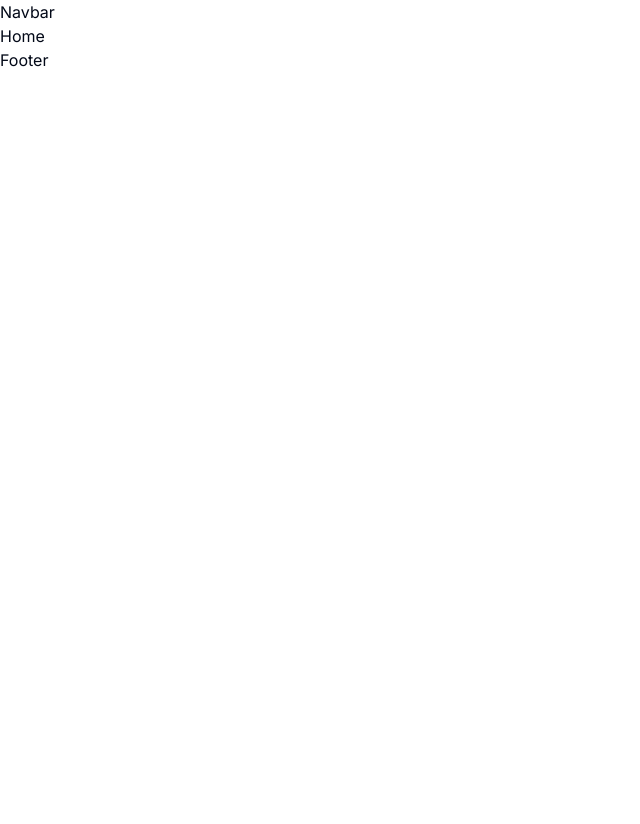
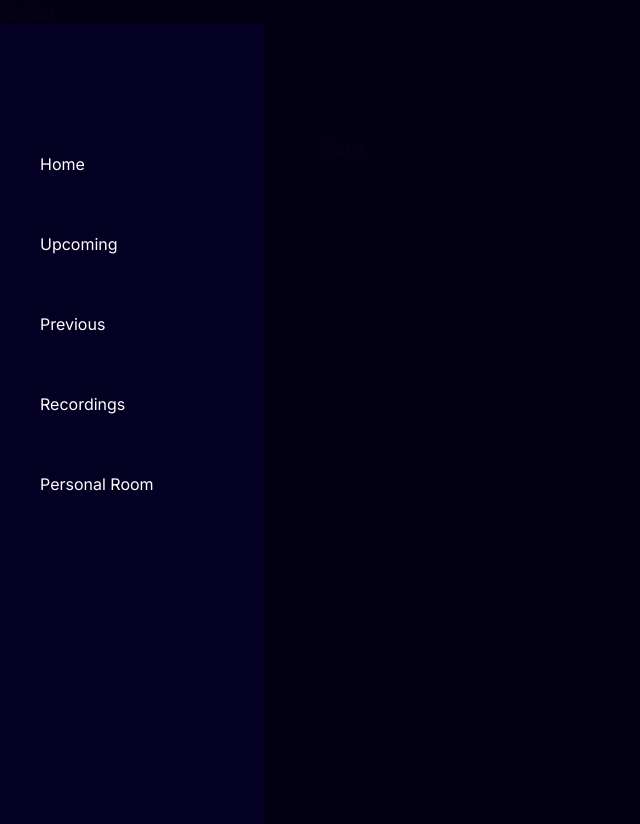
Before and after one commit to monir178/meet-point, a Next.js app: page / in a window 1280 px wide. Shown: the whole page, without its empty margins (0-640 px from the left). Before the commit the page ends 800 px from the top, so only its background shows below. Built offline with nearby package versions, Linux system fonts and the light colour scheme.

Commit message:
Sidebar created

```diff
--- /dev/null
+++ b/app/(root)/(home)/layout.tsx
@@ -0,0 +1,19 @@
+import Navbar from "@/components/ui/Navbar";
+import Sidebar from "@/components/ui/Sidebar";
+import { ReactNode } from "react";
+
+const HomeLayout = ({ children }: { children: ReactNode }) => {
+  return (
+    <main className="relative">
+      <Navbar />
+      <div className="flex">
+        <Sidebar />
+        <section className="flex min-h-screen flex-1 flex-col px-6 pb-6 pt-28 max-md:pb-14 sm:px-14">
+          <div className="w-full">{children}</div>
+        </section>
+      </div>
+    </main>
+  );
+};
+
+export default HomeLayout;
--- a/app/(root)/layout.tsx
+++ b/app/(root)/layout.tsx
@@ -1,7 +1,7 @@
 import { ReactNode } from "react";
 
 const RootLayout = ({ children }: { children: ReactNode }) => {
-  return <main>Navbar{children} Footer</main>;
+  return <main>{children} </main>;
 };
 
 export default RootLayout;
--- a/app/layout.tsx
+++ b/app/layout.tsx
@@ -16,7 +16,7 @@
 }>) {
   return (
     <html lang="en">
-      <body className={inter.className}>{children}</body>
+      <body className={`${inter.className} bg-dark-2`}>{children}</body>
     </html>
   );
 }
--- a/app/page.tsx
+++ /dev/null
@@ -1,9 +0,0 @@
-import { Button } from "@/components/ui/button";
-
-export default function Home() {
-  return (
-    <div>
-      <Button>Click me</Button>
-    </div>
-  );
-}
--- /dev/null
+++ b/components/ui/Navbar.tsx
@@ -0,0 +1,5 @@
+const Navbar = () => {
+  return <div>Navbar</div>;
+};
+
+export default Navbar;
--- /dev/null
+++ b/components/ui/Sidebar.tsx
@@ -0,0 +1,36 @@
+"use client";
+
+import { sidebarLinks } from "@/constants";
+import { cn } from "@/lib/utils";
+import Link from "next/link";
+import { usePathname } from "next/navigation";
+
+const Sidebar = () => {
+  const pathname = usePathname();
+
+  return (
+    <section className="sticky left-0 top-0 flex h-screen w-fit flex-col justify-between bg-dark-1 p-6 pt-28 text-white max-sm:hidden lg:w-[264px]">
+      <div className=" flex flex-1 flex-col gap-6">
+        {sidebarLinks.map((link) => {
+          const isActive =
+            pathname === link.route || pathname.startsWith(link.route);
+          return (
+            <Link
+              href={link.route}
+              key={link.label}
+              className={cn(
+                "flex gap-4 items-center p-4 rounded-lg justify-start",
+                {
+                  "bg-blue-1": isActive,
+                }
+              )}>
+              {link.label}
+            </Link>
+          );
+        })}
+      </div>
+    </section>
+  );
+};
+
+export default Sidebar;
--- /dev/null
+++ b/constants/index.ts
@@ -0,0 +1,27 @@
+export const sidebarLinks = [
+    {
+        label: "Home",
+        route: '/',
+        icon: '',
+    },
+    {
+        label: "Upcoming",
+        route: '/upcoming',
+        icon: '',
+    },
+    {
+        label: "Previous",
+        route: '/previous',
+        icon: '',
+    },
+    {
+        label: "Recordings",
+        route: '/recordings',
+        icon: '',
+    },
+    {
+        label: "Personal Room",
+        route: '/personal-room',
+        icon: '',
+    },
+]
--- a/tailwind.config.ts
+++ b/tailwind.config.ts
@@ -7,7 +7,7 @@
     './components/**/*.{ts,tsx}',
     './app/**/*.{ts,tsx}',
     './src/**/*.{ts,tsx}',
-	],
+  ],
   prefix: "",
   theme: {
     container: {
@@ -19,6 +19,12 @@
     },
     extend: {
       colors: {
+
+        dark: {
+          1: "#030021",
+          2: "#030014",
+        },
+
         border: "hsl(var(--border))",
         input: "hsl(var(--input))",
         ring: "hsl(var(--ring))",
```
